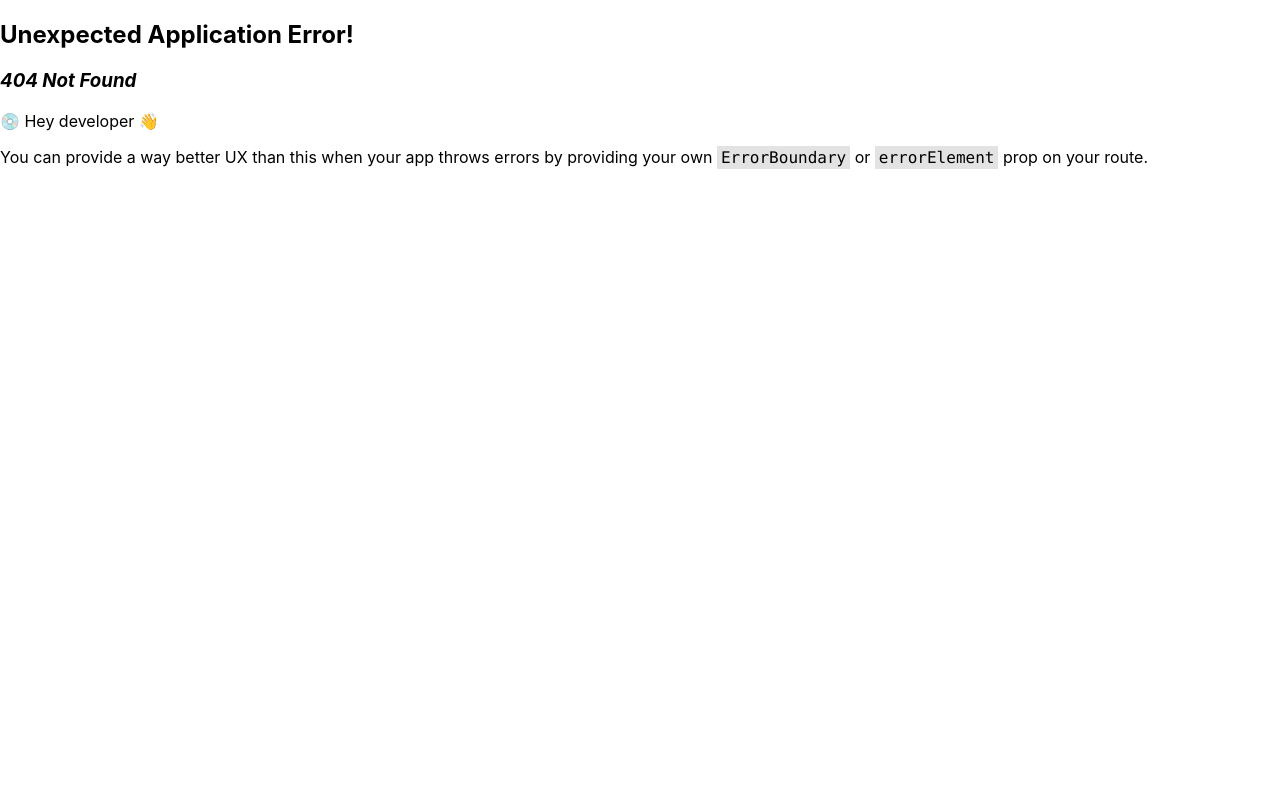
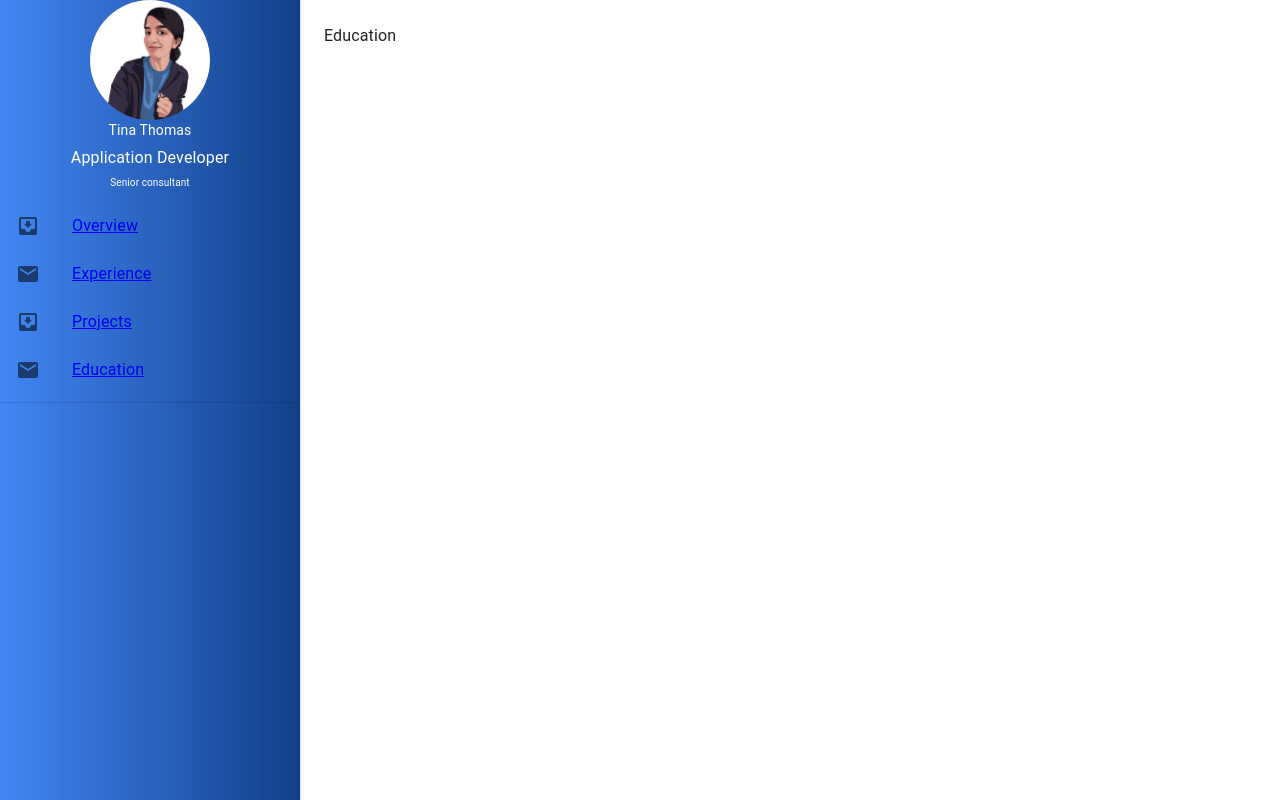
Before and after one commit to tinamthomas/tinamthomas.github.io, a React (Create React App) app: page /education in a window 1280 px wide. Before the commit this address had no page. Built offline with nearby package versions, Linux system fonts and the light colour scheme.

Commit message:
Add placeholder components for all routes

```diff
--- /dev/null
+++ b/src/Education.tsx
@@ -0,0 +1,9 @@
+
+function Education() {
+
+  return (
+    <div>Education</div>
+  );
+}
+
+export default Education;
--- /dev/null
+++ b/src/Experience.tsx
@@ -0,0 +1,10 @@
+import Box from '@mui/material/Box';
+
+function Experience() {
+
+  return (
+    <div>Experience</div>
+  );
+}
+
+export default Experience;
--- a/src/Overview.tsx
+++ b/src/Overview.tsx
@@ -1,4 +1,3 @@
-import Box from '@mui/material/Box';
 
 function Overview() {
 
--- /dev/null
+++ b/src/Projects.tsx
@@ -0,0 +1,9 @@
+
+function Projects() {
+
+  return (
+    <div>Projects</div>
+  );
+}
+
+export default Projects;
```
Also changed, not shown: src/index.tsx (+15 -1 lines).
